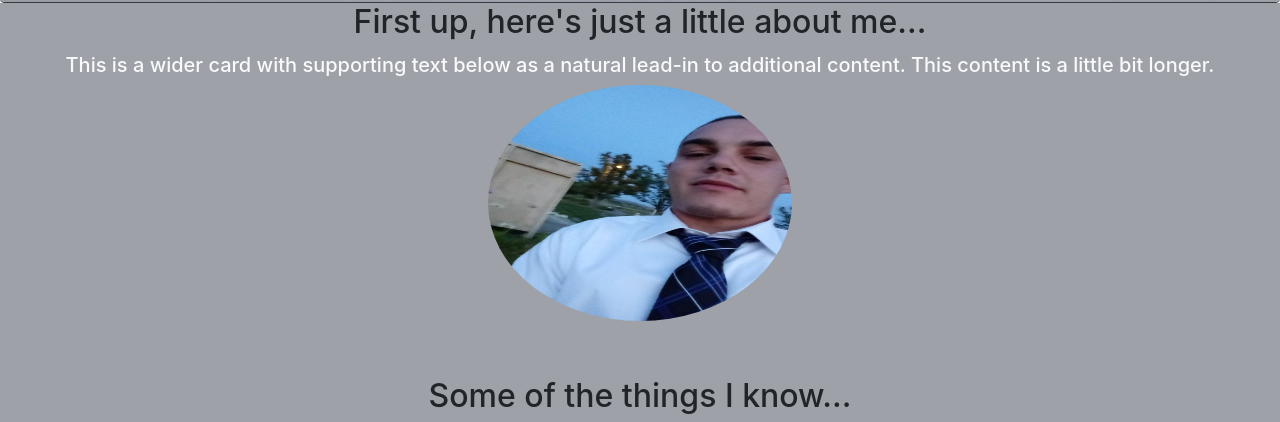
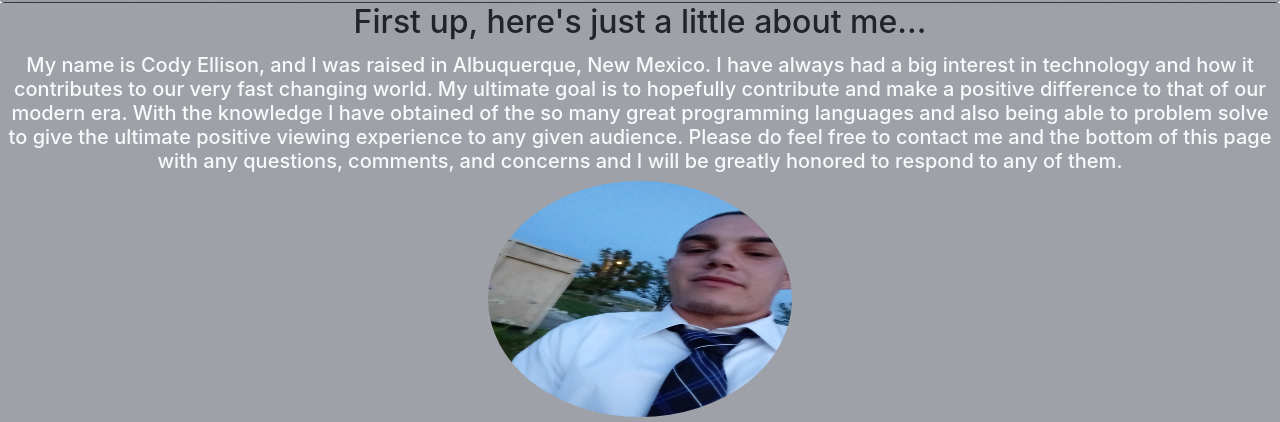
Before and after one commit to ellisoncody24/web-portfolio, a plain HTML site: page public_html/index.html in a window 1280 px wide. Shown: the part 899-1321 px from the top of the page. Drawn offline with nearby package versions, Linux system fonts and the light colour scheme.

Commit message:
updated about me section

```diff
--- a/public_html/index.html
+++ b/public_html/index.html
@@ -52,7 +52,13 @@
 <div class="about">
   <div class="mb-3">
     <h2 class="card-title text-center">First up, here's just a little about me...</h2>
-    <h5 class="card-text text-center text-light">This is a wider card with supporting text below as a natural lead-in to additional content. This content is a little bit longer.</h5>
+    <h5 class="card-text text-center text-light">My name is Cody Ellison, and I was raised in Albuquerque, New Mexico.
+      I have always had a big interest in technology and how it contributes to our very fast changing world.
+      My ultimate goal is to hopefully contribute and make a positive difference to that of our modern era.
+      With the knowledge I have obtained of the so many great programming languages and also being able to problem
+      solve to give the ultimate positive viewing experience to any given audience. Please do feel free to contact me and the bottom
+      of this page with any questions, comments, and concerns and I will be greatly honored to respond to any of them.
+    </h5>
     <img src="documentation/images/itsMe.jpg" class="rounded-circle mx-auto d-block" alt="" width="304" height="236">  <div class="card-body">
   </div>
   </div>
```
Also changed, not shown: public_html/css/style.css (+18 -0 lines). Lines whose indentation alone changed are shown as unchanged.
